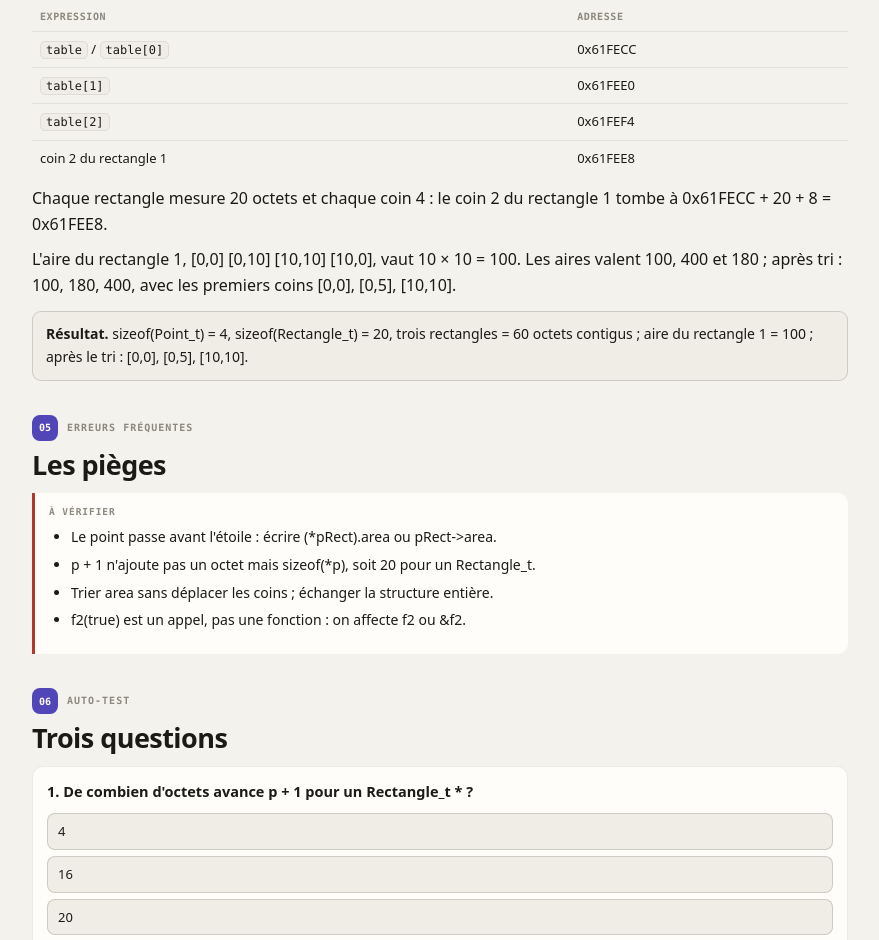
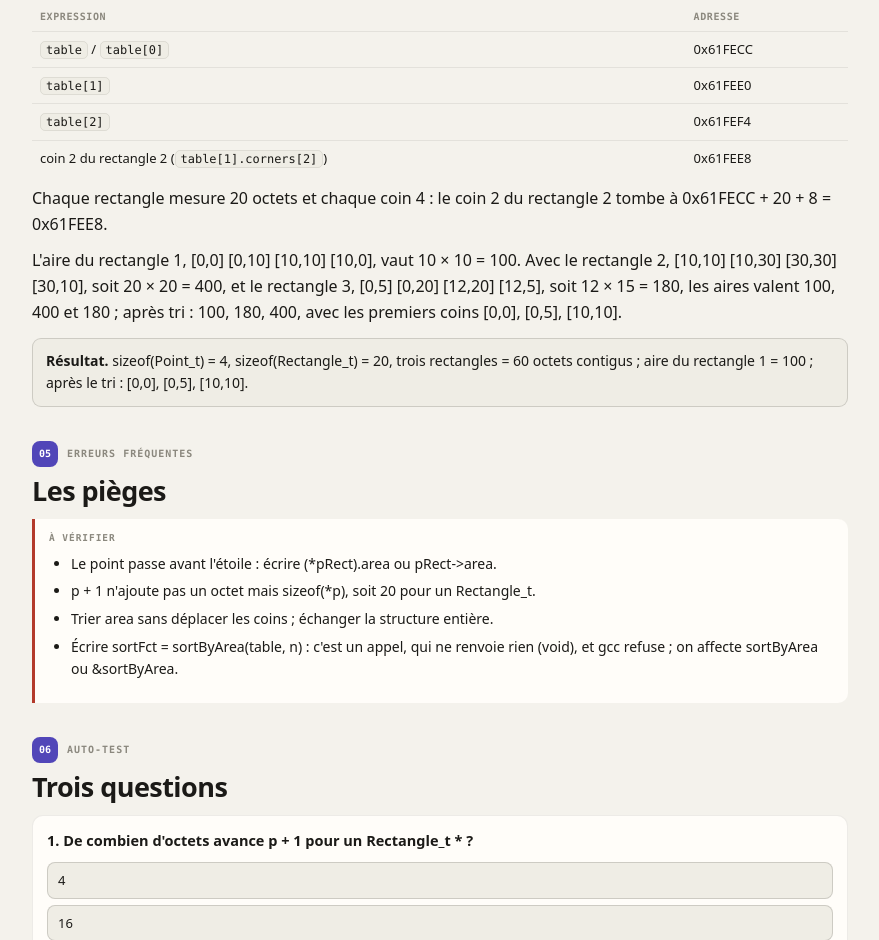
Before and after one commit to Philippe-Ong/E2-Algo, a plain HTML site: page exercices/ex1-11.html in a window 1280 px wide. Shown: the part 3644-4584 px from the top of the page, without its empty margins (200-1079 px from the left). Drawn offline with Linux system fonts and the light colour scheme.

Commit message:
Corriger les fiches exercices 1.1, 1.2 et 1.11
- 1.2 : factRecursion(20) empile 20 trames (cas de base n <= 1),
  n - 1 multiplications et n appels ; réponse du QCM corrigée.
- 1.11 : coin 2 du rectangle 2, coordonnées des rectangles 2 et 3,
  piège sur sortFct à la place de f2(true).
- 1.1 : bit de poids 4 (bit 2) dans le corrigé du QCM.

Co-Authored-By: Claude Opus 5.5 <noreply@anthropic.com>

```diff
--- a/exercices/ex1-11.html
+++ b/exercices/ex1-11.html
@@ -243,7 +243,7 @@ void processRectangles(Rectangle_t table[], size_t n)
     }
     sortFct(table, n);        /* ou (*sortFct)(table, n) */
 }</code></pre></div>
-    <table class="tbl"><tr><th>expression</th><th>adresse</th></tr><tr><td><code>table</code> / <code>table[0]</code></td><td>0x61FECC</td></tr><tr><td><code>table[1]</code></td><td>0x61FEE0</td></tr><tr><td><code>table[2]</code></td><td>0x61FEF4</td></tr><tr><td>coin 2 du rectangle 1</td><td>0x61FEE8</td></tr></table><p>Chaque rectangle mesure 20 octets et chaque coin 4 : le coin 2 du rectangle 1 tombe à 0x61FECC + 20 + 8 = 0x61FEE8.</p><p>L'aire du rectangle 1, [0,0] [0,10] [10,10] [10,0], vaut 10 × 10 = 100. Les aires valent 100, 400 et 180 ; après tri : 100, 180, 400, avec les premiers coins [0,0], [0,5], [10,10].</p>
+    <table class="tbl"><tr><th>expression</th><th>adresse</th></tr><tr><td><code>table</code> / <code>table[0]</code></td><td>0x61FECC</td></tr><tr><td><code>table[1]</code></td><td>0x61FEE0</td></tr><tr><td><code>table[2]</code></td><td>0x61FEF4</td></tr><tr><td>coin 2 du rectangle 2 (<code>table[1].corners[2]</code>)</td><td>0x61FEE8</td></tr></table><p>Chaque rectangle mesure 20 octets et chaque coin 4 : le coin 2 du rectangle 2 tombe à 0x61FECC + 20 + 8 = 0x61FEE8.</p><p>L'aire du rectangle 1, [0,0] [0,10] [10,10] [10,0], vaut 10 × 10 = 100. Avec le rectangle 2, [10,10] [10,30] [30,30] [30,10], soit 20 × 20 = 400, et le rectangle 3, [0,5] [0,20] [12,20] [12,5], soit 12 × 15 = 180, les aires valent 100, 400 et 180 ; après tri : 100, 180, 400, avec les premiers coins [0,0], [0,5], [10,10].</p>
     <div class="result"><b>Résultat.</b> sizeof(Point_t) = 4, sizeof(Rectangle_t) = 20, trois rectangles = 60 octets contigus ; aire du rectangle 1 = 100 ; après le tri : [0,0], [0,5], [10,10].</div>
   </section>
 
@@ -253,7 +253,7 @@ void processRectangles(Rectangle_t table[], size_t n)
     <div class="box trap"><div class="lbl">À vérifier</div><ul><li>Le point passe avant l'étoile : écrire (*pRect).area ou pRect->area.</li>
 <li>p + 1 n'ajoute pas un octet mais sizeof(*p), soit 20 pour un Rectangle_t.</li>
 <li>Trier area sans déplacer les coins ; échanger la structure entière.</li>
-<li>f2(true) est un appel, pas une fonction : on affecte f2 ou &f2.</li></ul></div>
+<li>Écrire sortFct = sortByArea(table, n) : c'est un appel, qui ne renvoie rien (void), et gcc refuse ; on affecte sortByArea ou &sortByArea.</li></ul></div>
   </section>
 
   <section>
```
Also changed, not shown: exercices/ex1-1.html (+1 -1 lines), exercices/ex1-2.html (+2 -2 lines).
